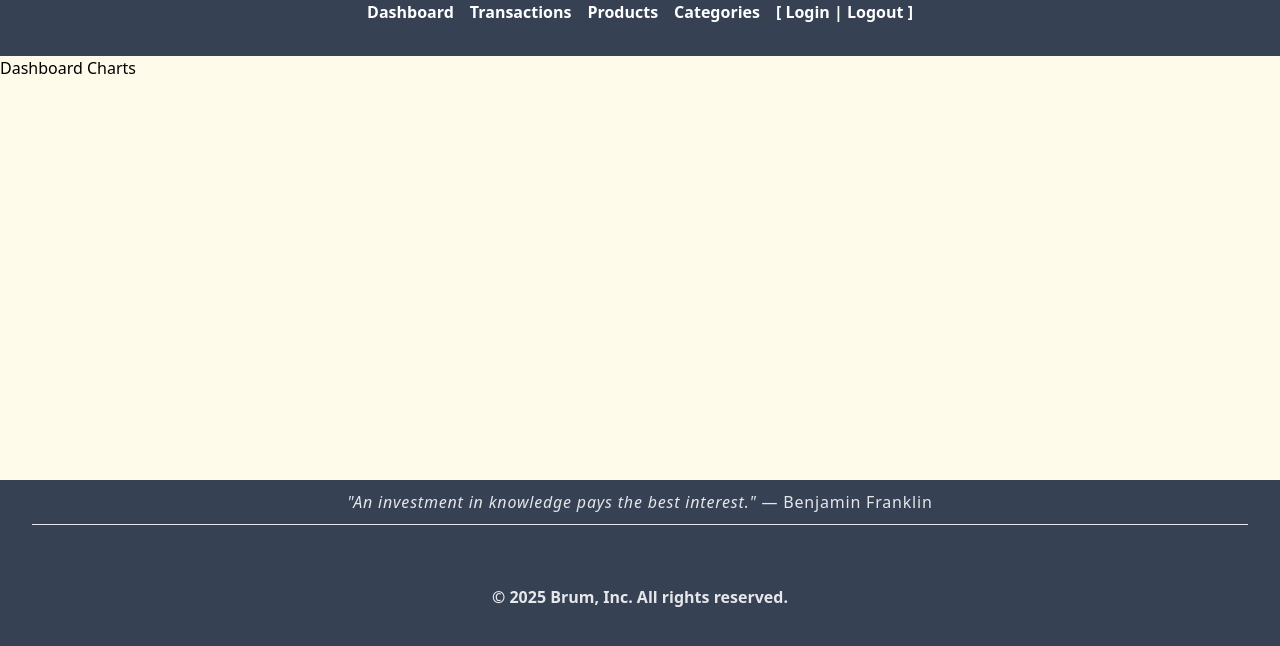
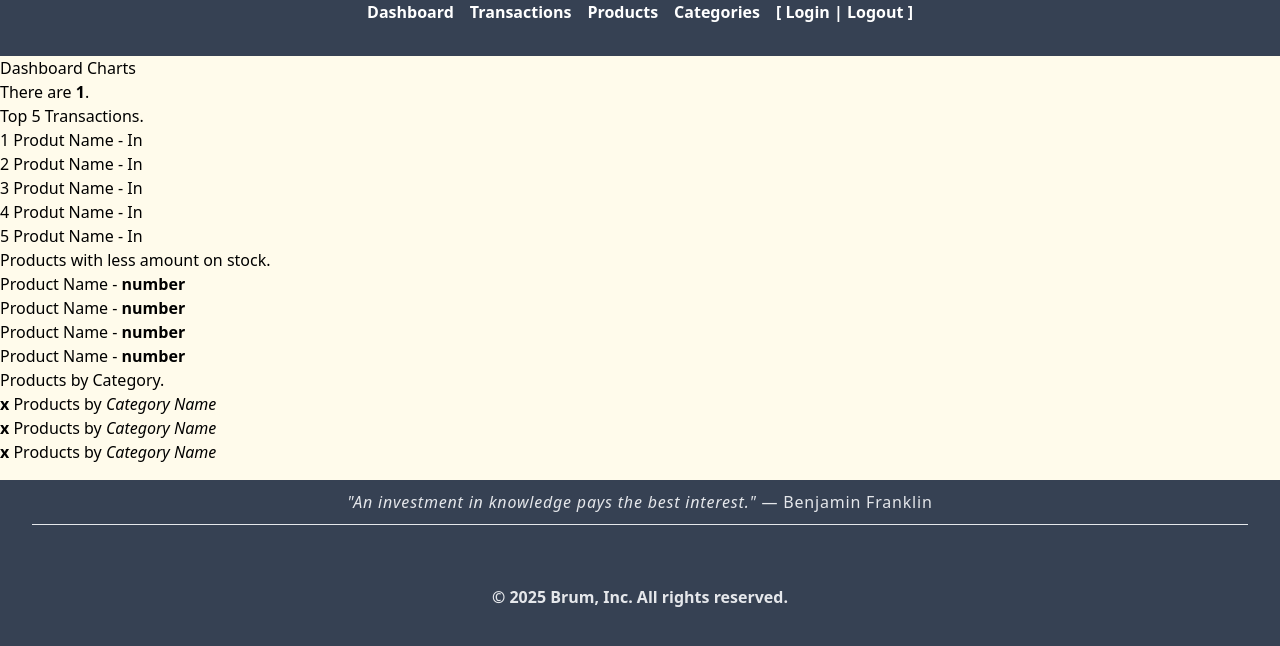
Before and after one commit to fbrump/store-manager, a Vue app in the folder frontend/: page /#/ in a window 1280 px wide. Shown: the top 646 px of the page. Built offline with nearby package versions, Linux system fonts and the light colour scheme.

Commit message:
feat: Create Dashboard HTML (#81)
- Add html to handle each port of the dashboard
- Number of transactions
- Top 5 transactions
- Products with less amount on stock
- (Pizza Chart5) Count of Products by Category

ticket: #37

```diff
--- a/frontend/src/views/dashboards/DashboardIndex.vue
+++ b/frontend/src/views/dashboards/DashboardIndex.vue
@@ -1,4 +1,13 @@
 <script setup lang="ts">
+import { ref } from 'vue';
+import { useTransactionsStore  } from '@stores/transactions';
+import type { Transaction } from '@/views/transactions/interfaces';
+
+
+const store = useTransactionsStore();
+
+const transactions = ref<Array<Transaction>>(store.getAll);
+const numberOfTransactions = ref<number>(transactions.value.length);
 
 </script>
 
@@ -9,5 +18,63 @@
             Dashboard Charts
         </h1>
     </header>
+    <section>
+        <h2>
+            There are <strong>{{ numberOfTransactions }}</strong>.
+        </h2>
+    </section>
+    <section>
+        Top 5 Transactions.
+        <div>
+            <ol>
+                <li>
+                    1 Produt Name - In
+                </li>
+                <li>
+                    2 Produt Name - In
+                </li>
+                <li>
+                    3 Produt Name - In
+                </li>
+                <li>
+                    4 Produt Name - In
+                </li>
+                <li>
+                    5 Produt Name - In
+                </li>
+            </ol>
+        </div>
+    </section>
+    <section>
+        Products with less amount on stock.
+        <ul>
+            <li>
+                Product Name - <strong>number</strong>
+            </li>
+            <li>
+                Product Name - <strong>number</strong>
+            </li>
+            <li>
+                Product Name - <strong>number</strong>
+            </li>
+            <li>
+                Product Name - <strong>number</strong>
+            </li>
+        </ul>
+    </section>
+    <section>
+        Products by Category.
+        <ul>
+            <li>
+                <strong>x</strong> Products by <em>Category Name</em>
+            </li>
+            <li>
+                <strong>x</strong> Products by <em>Category Name</em>
+            </li>
+            <li>
+                <strong>x</strong> Products by <em>Category Name</em>
+            </li>
+        </ul>
+    </section>
 </main>
 </template>
```
